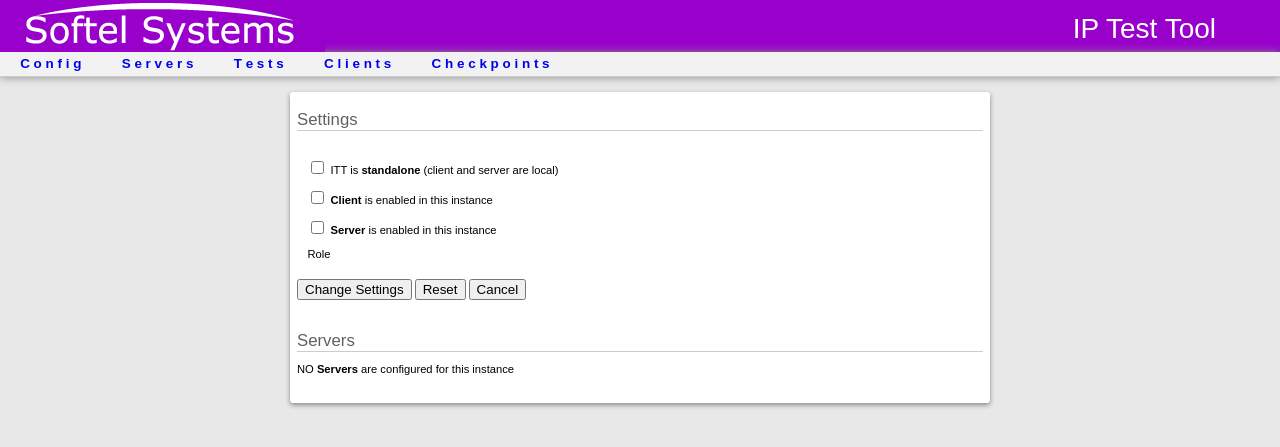
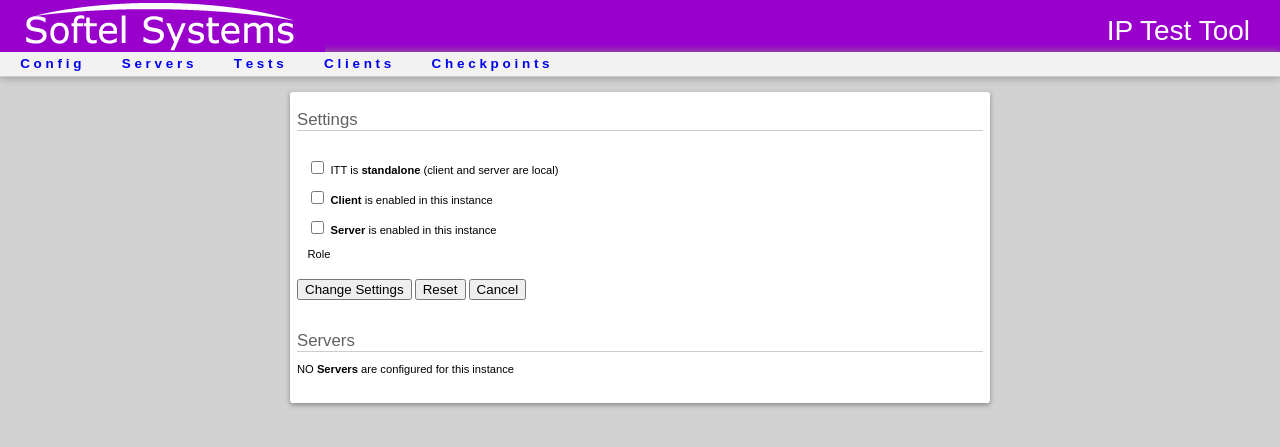
Before and after one commit to loum/itt, a Django app: template src/itt/control/templates/config/index.html in a window 1280 px wide. Shown: the top 447 px of the page. Run offline with Django 3.2, Linux system fonts and the light colour scheme; the template is opened without the code that fills it, so the values that code supplies are empty.

Commit message:
In general: * feature/us33 task/ta28 -- C&C Config workflow description
control/static/images/softel_color.png
* Removed file as color now defined in CSS (saves us a bit of bandwidth)

control/doc/source/index.rst
* Added newer C&C modules into the documentation build

control/settings.py
* Added new global setting "STATIC_DOC_ROOT" to enable the Django test
  server to present the Sphinx-generated ITT docs

control/urls.py
* Updated the URLconf to handle requests to the ITT documentation

doc/source/index.rst
* Sprint 3-related ITT documentation

```diff
--- a/src/itt/control/server/views.py
+++ b/src/itt/control/server/views.py
@@ -10,7 +10,7 @@ def index(request):
     """Display the current ITT server list.
 
     The ``index.html`` page is the :mod:`itt.control.server` entry point
-    and is accessible bia::
+    and is accessible via::
 
         http://<hostname>:8080/server/
 
--- a/src/itt/control/settings.py
+++ b/src/itt/control/settings.py
@@ -160,3 +160,6 @@ LOGGING = {
         },
     }
 }
+
+# Temporary hack to server the ITT documentation via the Django test server.
+STATIC_DOC_ROOT = '../doc/build'
--- a/src/itt/control/static/itt.css
+++ b/src/itt/control/static/itt.css
@@ -1,13 +1,18 @@
 #header {
-    background: url(images/softel_color.png);
+    background-color: #9900cc;
     height: 52px;
+}
+#header img {
+    float: left;
 }
 #header h1 {
     float: right;
+    position: relative;
+    text-align: right;
     color: #fff;
     font-size: 2.5em;
-    padding-top: 1%;
-    padding-right: 5%;
+    padding-top: 15px;
+    padding-right: 30px;
     border-bottom: 0;
     margin: 0;
 }
@@ -49,7 +54,7 @@ body {
     font-family: Century Gothic, sans-serif;
     /*background-color: #fff;*/
     /*background-color: #e3dcc5;*/
-    background-color: #e8e8e8;
+    background-color: #d1d1d1;
 }
 table {
     position: static;
```
Also changed, not shown: src/itt/control/urls.py (+11 -0 lines), src/itt/control/static/images/softel_color.png (deleted), 2 other files.
